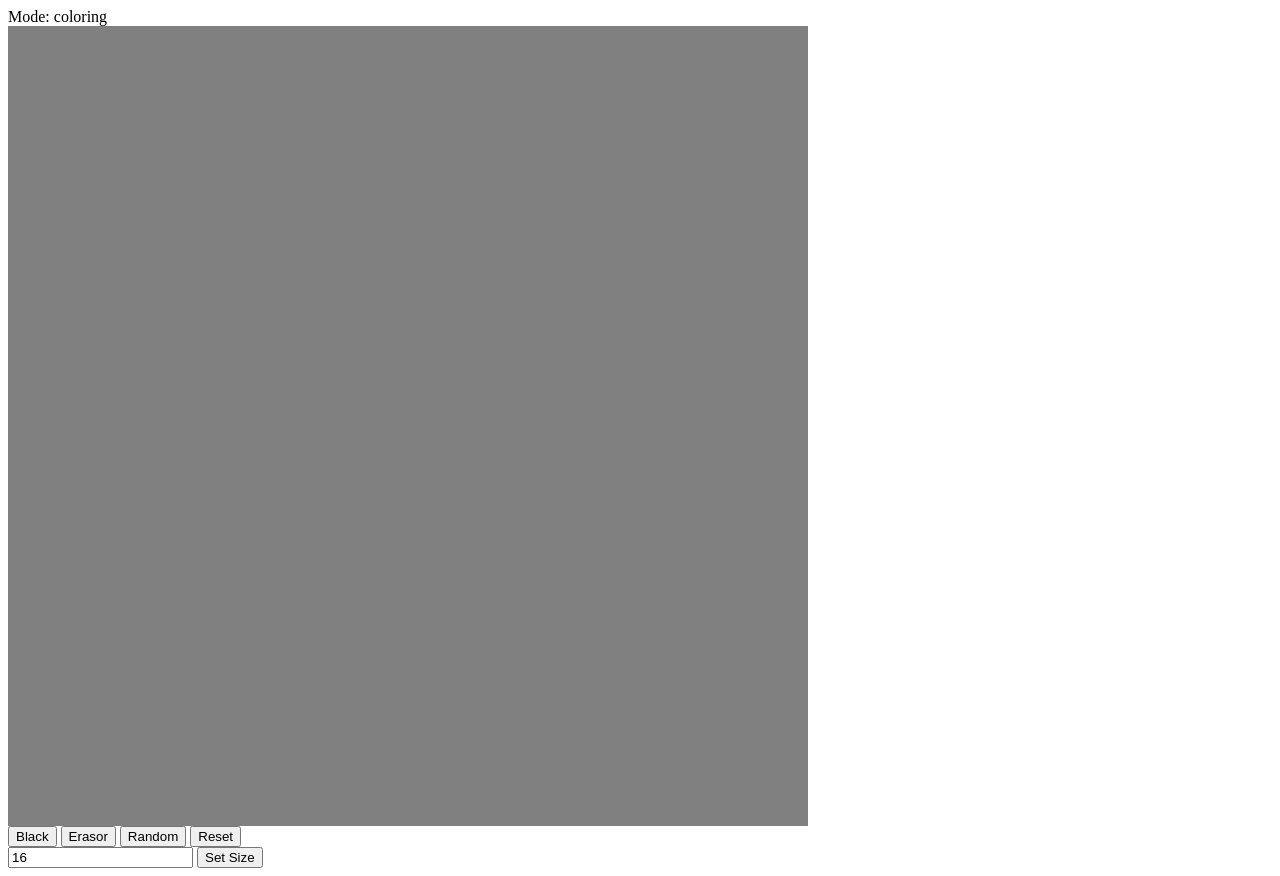
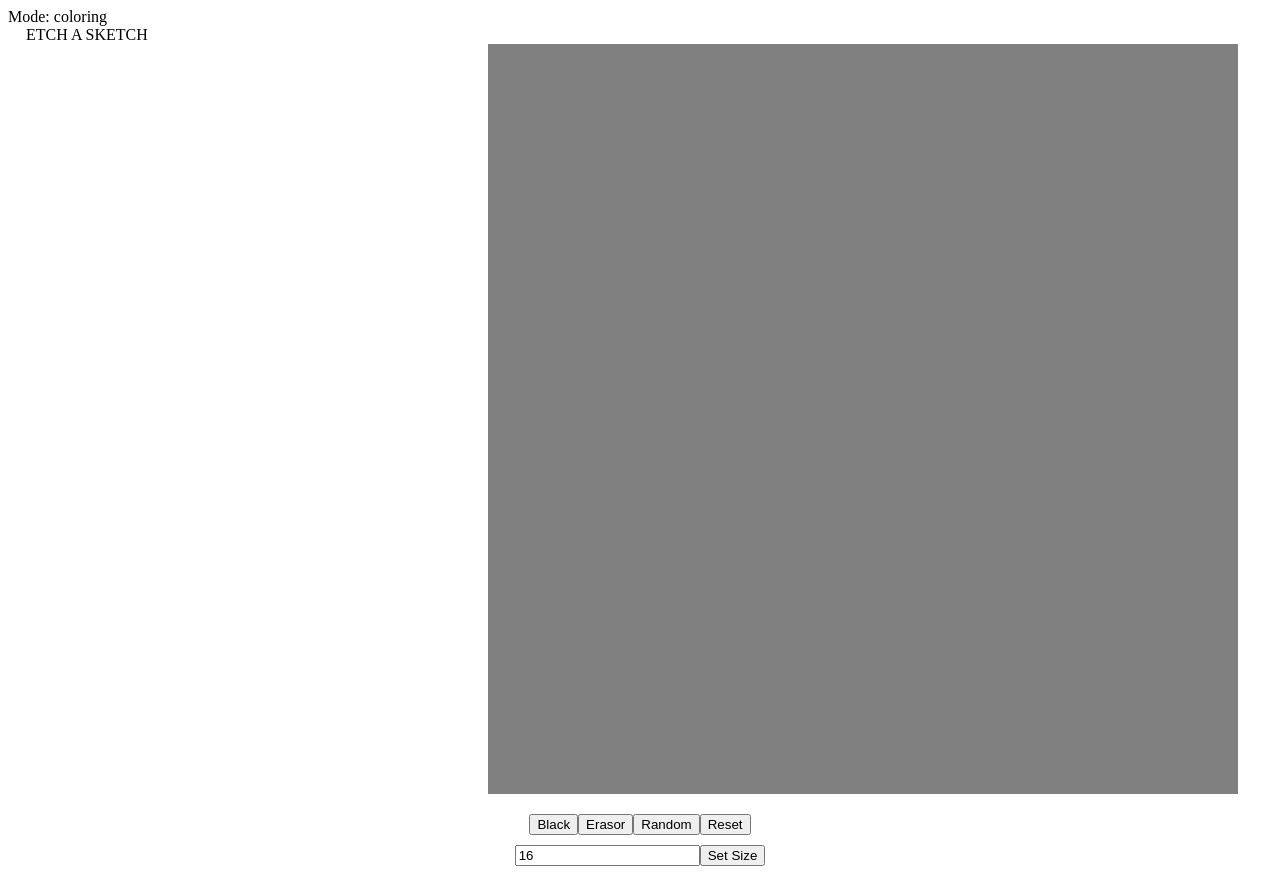
Before and after one commit to codzitie/Etch-a-Sketch, a plain HTML site: page index.html in a window 1280 px wide. Drawn offline with Linux system fonts and the light colour scheme.

Commit message:
alignment

```diff
--- a/index.html
+++ b/index.html
@@ -9,6 +9,7 @@
 <body>
     <div class="grid-container">
         <div class="mode" onclick="">Mode: coloring</div>
+        <span>ETCH A SKETCH</span>
         <div class="content">
             <div class="board"></div>
             <div class="button">
@@ -17,7 +18,7 @@
                 <button onclick="changeColor('random')">Random</button>
                 <button onclick="resetBoard()">Reset</button>
             </div>
-            <div>
+            <div class="input">
                 <input
                     type="text"
                     placeholder="Sice of the board"
--- a/style.css
+++ b/style.css
@@ -1,7 +1,37 @@
-.board{
-    width:800px;
-    height:800px;
+.board {
+    width:750px;
+    height:750px;
     display: grid;
+    margin-left:480px;
+};
+
+h1{
+    display:inline;
+
+}
+
+span{
+    display: inline; /* the default for span */
+    width: 100px;
+    height: 160px;
+    padding: 18px;
+  }
+/*
+*{
+    display: flex;
+    justify-content: center;
+    } */
+
+.button{
+    margin-top: 20px;
+    display: flex;
+    justify-content: center;
+    align-items: space-between;
+}
+.input{
+    margin-top: 10px;
+    display: flex;
+    justify-content: center;
 }
 /* div *{
     display: flex;
```
